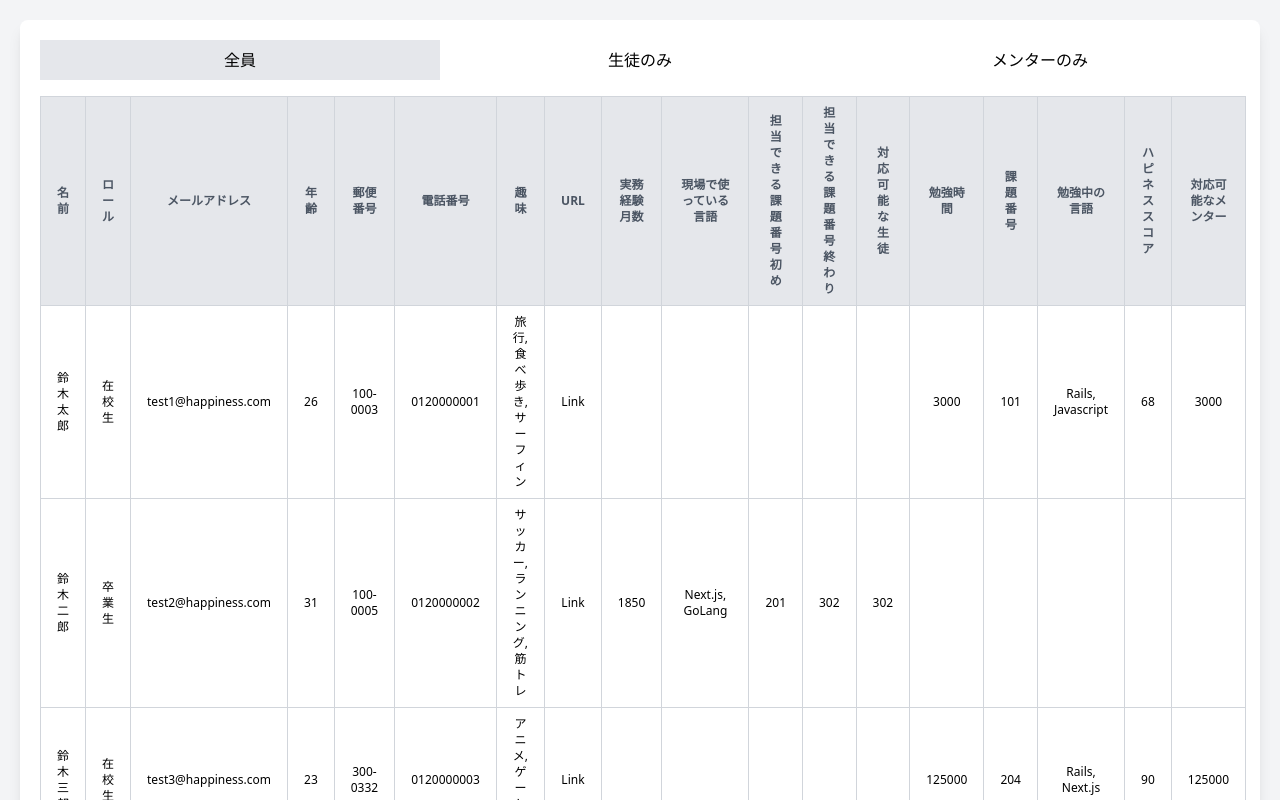
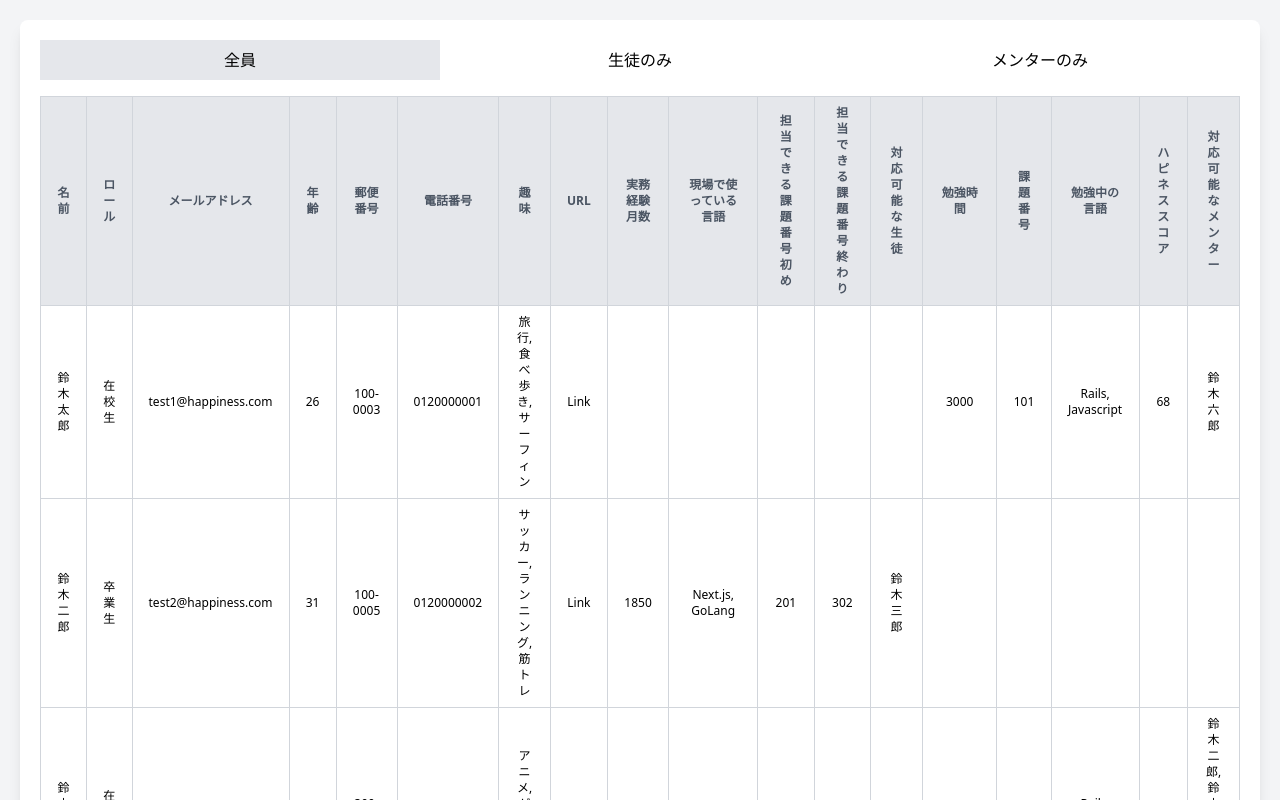
Before and after one commit to syunsuke-I/ts-practice, a React (Create React App) app: page / in a window 1280 px wide. Shown: the top 800 px of the page. Built offline with nearby package versions, Linux system fonts and the light colour scheme.

Commit message:
対応可能な生徒とメンターの実装

```diff
--- a/src/App.tsx
+++ b/src/App.tsx
@@ -2,6 +2,7 @@ import React, { useState } from 'react';
 import './App.css';
 
 function App() {
+
   const USER_LIST : (Student | Mentor)[]= [
     { id: 1, name: "鈴木太郎", role: "student", email: "test1@happiness.com", age: 26, postCode: "100-0003", phone: "0120000001", hobbies: ["旅行", "食べ歩き", "サーフィン"], url: "https://aaa.com", studyMinutes: 3000, taskCode: 101, studyLangs: ["Rails", "Javascript"], score: 68 },
     { id: 2, name: "鈴木二郎", role: "mentor", email: "test2@happiness.com", age: 31, postCode: "100-0005", phone: "0120000002", hobbies: ["サッカー", "ランニング", "筋トレ"], url: "https://bbb.com", experienceDays: 1850, useLangs: ["Next.js", "GoLang"], availableStartCode: 201, availableEndCode: 302 },
@@ -45,8 +46,38 @@ function App() {
 
   const filteredUsers: User[] = USER_LIST.filter(user => {
     if (activeTab === 'all') return true;
-    return user.role === activeTab; // 'student'または'mentor'と比較
+    return user.role === activeTab;
   });
+
+  function findAvailableMentors(student: Student): Mentor[] {
+    const availableMentors: Mentor[] = [];
+    const isMentor = (user: User): user is Mentor => user.role === 'mentor';
+
+    USER_LIST.forEach((user: User) => {
+      if (isMentor(user)) {
+        if (user.availableStartCode <= student.taskCode && user.availableEndCode >= student.taskCode) {
+          availableMentors.push(user);
+        }
+      }
+    });
+
+    return availableMentors;
+  }
+
+  function findAvailableStudents(mentors: Mentor): Student[] {
+    const availableStudents: Student[] = [];
+    const isStudent = (user: User): user is Student => user.role === 'student';
+
+    USER_LIST.forEach((user: User) => {
+      if (isStudent(user)) {
+        if (mentors.availableStartCode <= user.taskCode && mentors.availableEndCode >= user.taskCode) {
+          availableStudents.push(user);
+        }
+      }
+    });
+
+    return availableStudents;
+  }
 
   // const [sortedUsers, setSortedUsers] = useState<Student[]>(sortByStudyMinutes(USER_LIST));
   // function sortByStudyMinutes(students : Student[]) :  Student[]{
@@ -149,7 +180,6 @@ function App() {
               const isStudent = (user: User): user is Student => user.role === 'student';
               // Mentor型の場合のプロパティ
               const isMentor = (user: User): user is Mentor => user.role === 'mentor';
-
               return (
                 <tr key={user.id}>
                       <td className="border border-gray-300 px-4 py-2 text-xs">{user.name}</td>
@@ -176,8 +206,10 @@ function App() {
                       <td className="border border-gray-300 px-4 py-2 text-xs">{user.taskCode}</td>
                       <td className="border border-gray-300 px-4 py-2 text-xs">{user.studyLangs.join(', ')}</td>
                       <td className="border border-gray-300 px-4 py-2 text-xs">{user.score}</td>
-                {/* 対応可能なメンターは未実装 */}
-                <td className="border border-gray-300 px-4 py-2 text-xs">{user.studyMinutes}</td>
+                      {/* 対応可能なメンター */}
+                      <td className="border border-gray-300 px-4 py-2 text-xs">
+                        {findAvailableMentors(user).map(mentor => mentor.name).join(', ')}
+                      </td>
                     </>
                   )}
                   {isMentor(user) && (
@@ -188,7 +220,9 @@ function App() {
                       <td className="border border-gray-300 px-4 py-2 text-xs">{user.availableStartCode}</td>
                       <td className="border border-gray-300 px-4 py-2 text-xs">{user.availableEndCode}</td>
                       {/* 対応可能な生徒は未実装 */}
-                <td className="border border-gray-300 px-4 py-2 text-xs">{user.availableEndCode}</td>
+                      <td className="border border-gray-300 px-4 py-2 text-xs">
+                        {findAvailableStudents(user).map(student => student.name).join(', ')}
+                      </td>
                       {activeTab === 'all' && (
                         <>
                           <td className="border border-gray-300 px-4 py-2 text-xs"></td>
@@ -200,7 +234,6 @@ function App() {
                       )}
                     </>
                   )}
-
                 </tr>
               );
             })}
```
Lines whose indentation alone changed are shown as unchanged.
